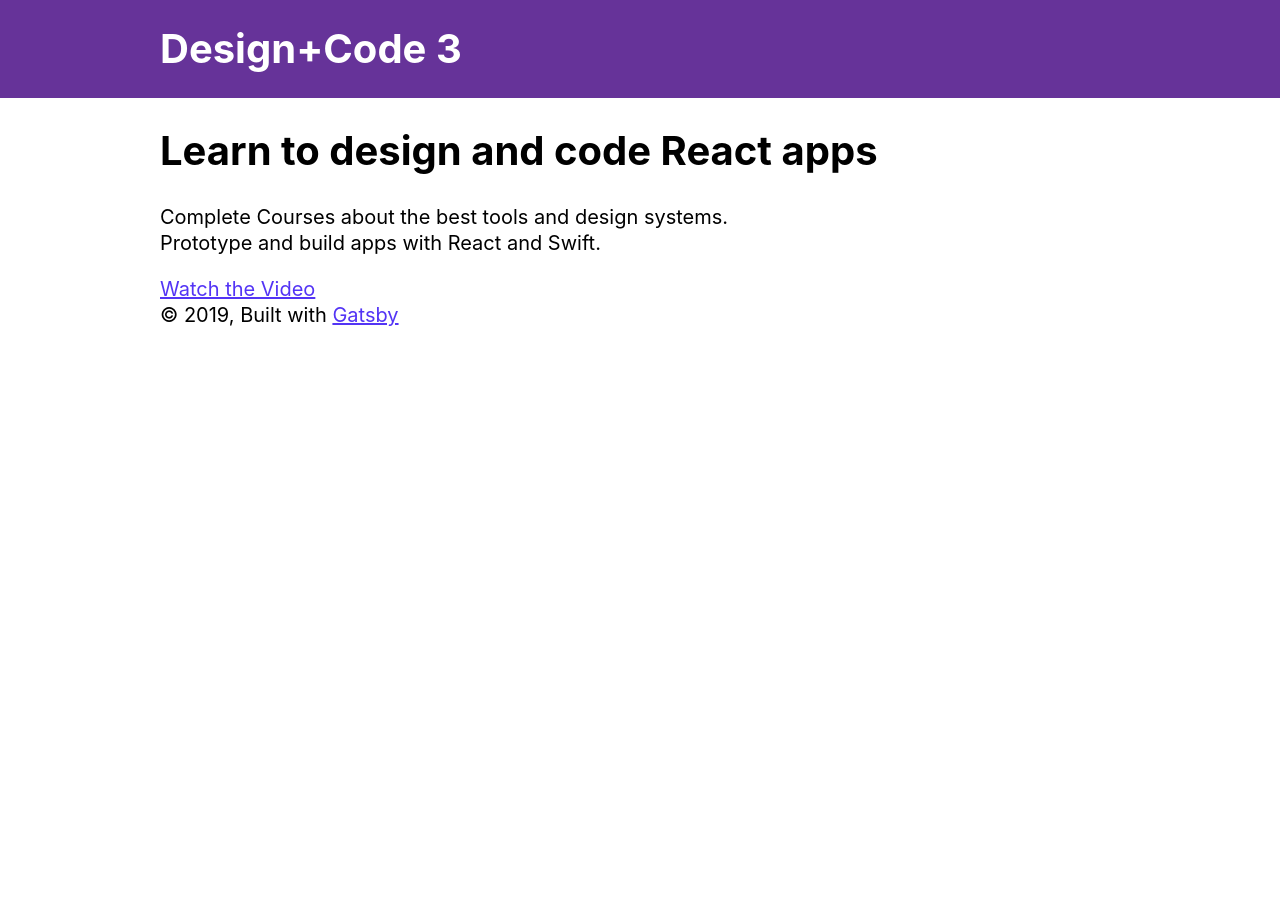
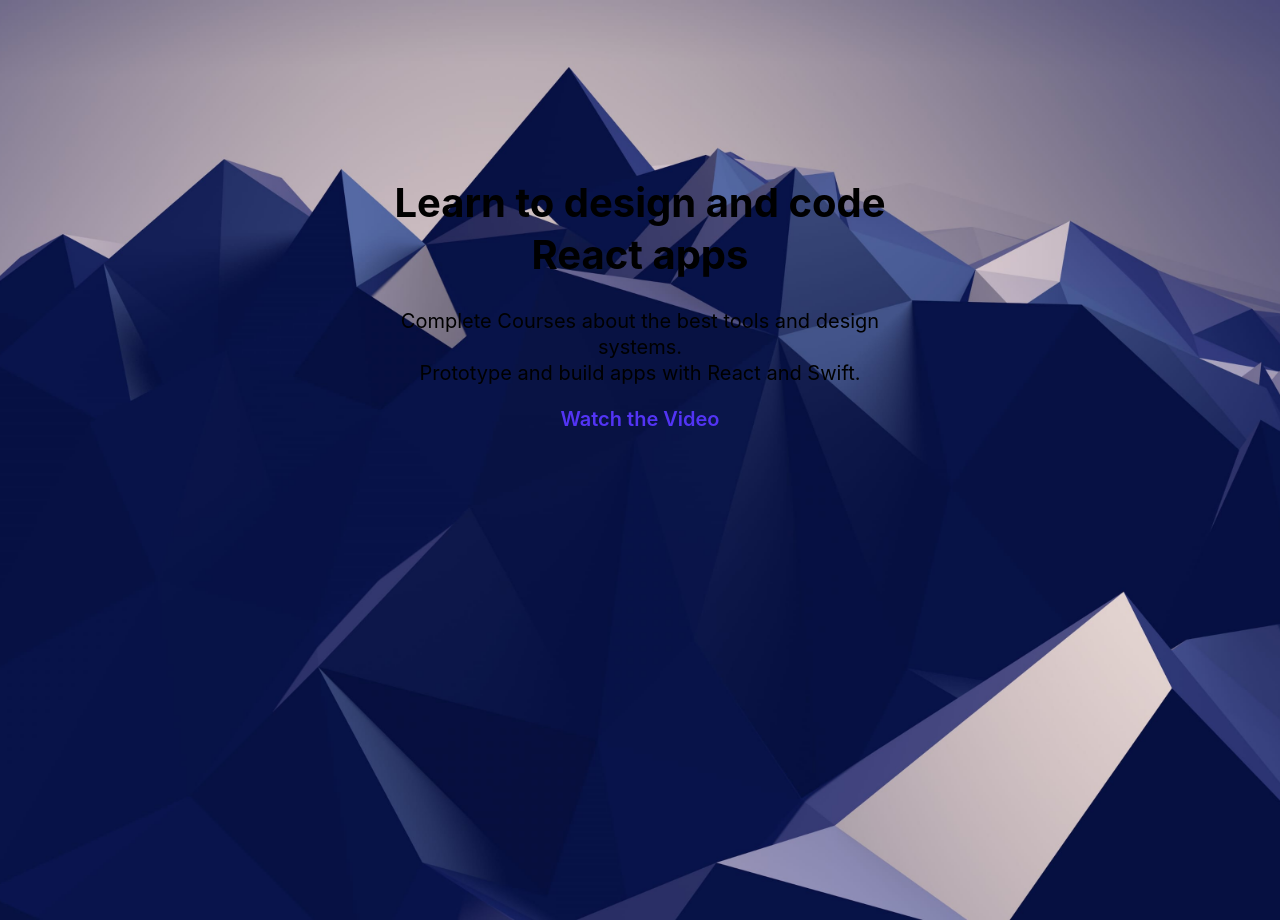
Before and after one commit to CodefulDom/design-gatsby, a Gatsby site: page / in a window 1280 px wide. Before the commit the page ends 800 px from the top, so only its background shows below. Built offline with nearby package versions, Linux system fonts and the light colour scheme; Gatsby itself is replaced by a stand-in of ours.

Commit message:
:art: working on css

```diff
--- a/src/components/layout.css
+++ b/src/components/layout.css
@@ -9,4 +9,23 @@ body {
 
 a {
   color: #5334f5;
+  text-decoration: none;
+  font-weight: 600;
 }
+
+.Hero {
+  background: url("../images/wallpaper3.jpg");
+  height: 920px;
+  background-size: cover;
+  background-position: center;
+}
+
+.HeroGroup {
+  margin: 0 auto;
+  max-width: 500px;
+  padding: 150px 50px;
+  text-align: center;
+}
+
+.Hero h1 {
+}
--- a/src/components/layout.js
+++ b/src/components/layout.js
@@ -25,22 +25,7 @@ const Layout = ({ children }) => (
     `}
     render={data => (
       <>
-        <Header siteTitle={data.site.siteMetadata.title} />
-        <div
-          style={{
-            margin: `0 auto`,
-            maxWidth: 960,
-            padding: `0px 1.0875rem 1.45rem`,
-            paddingTop: 0,
-          }}
-        >
-          <main>{children}</main>
-          <footer>
-            © {new Date().getFullYear()}, Built with
-            {` `}
-            <a href="https://www.gatsbyjs.org">Gatsby</a>
-          </footer>
-        </div>
+        <main>{children}</main>
       </>
     )}
   />
--- a/src/pages/index.js
+++ b/src/pages/index.js
@@ -8,6 +8,8 @@ import SEO from "../components/seo"
 const IndexPage = () => (
 	<Layout>
 		<SEO title="Home" keywords={[`gatsby`, `application`, `react`]} />
+		<div className="Hero">
+			<div className="HeroGroup">
 				<h1>Learn to design and code React apps</h1>
 				<p>
 					Complete Courses about the best tools and design systems.
@@ -15,6 +17,8 @@ const IndexPage = () => (
 					Prototype and build apps with React and Swift.
 				</p>
 				<Link to="/page-2/">Watch the Video</Link>
+			</div>
+		</div>
 	</Layout>
 )
 
```
Also changed, not shown: src/images/logo-designcode.svg (added), src/images/logo-figma.png (added), src/images/logo-framer.png (added), src/images/logo-invision.png (added), src/images/logo-react.png (added), src/images/logo-sketch.png (added), src/images/logo-studio.png (added), src/images/logo-swift.png (added), src/images/logo-xcode.png (added), src/images/wallpaper.jpg (added), src/images/wallpaper2.jpg (added), src/images/wallpaper3.jpg (added), src/images/wallpaper4.jpg (added). Lines whose indentation alone changed are shown as unchanged.
